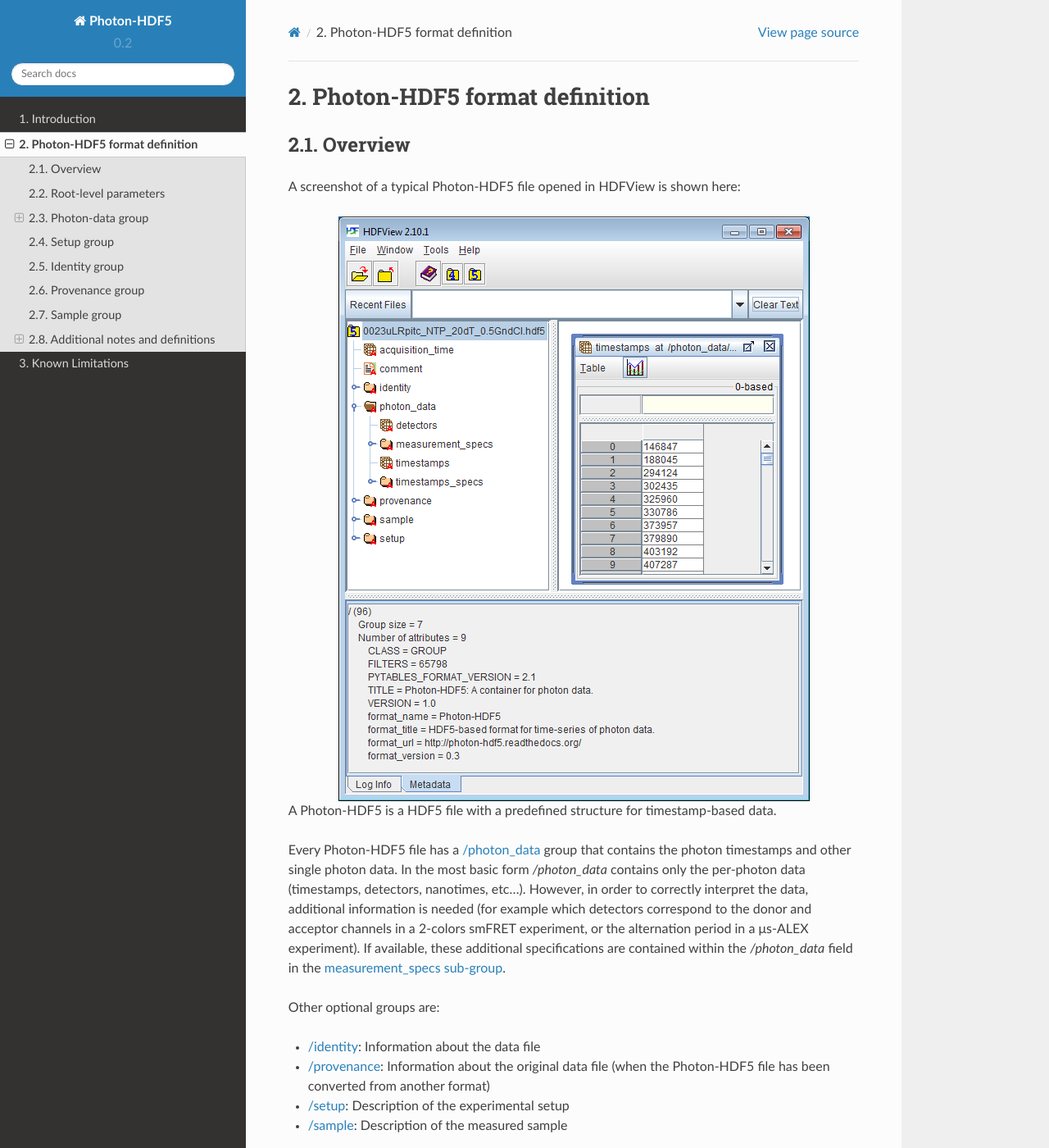
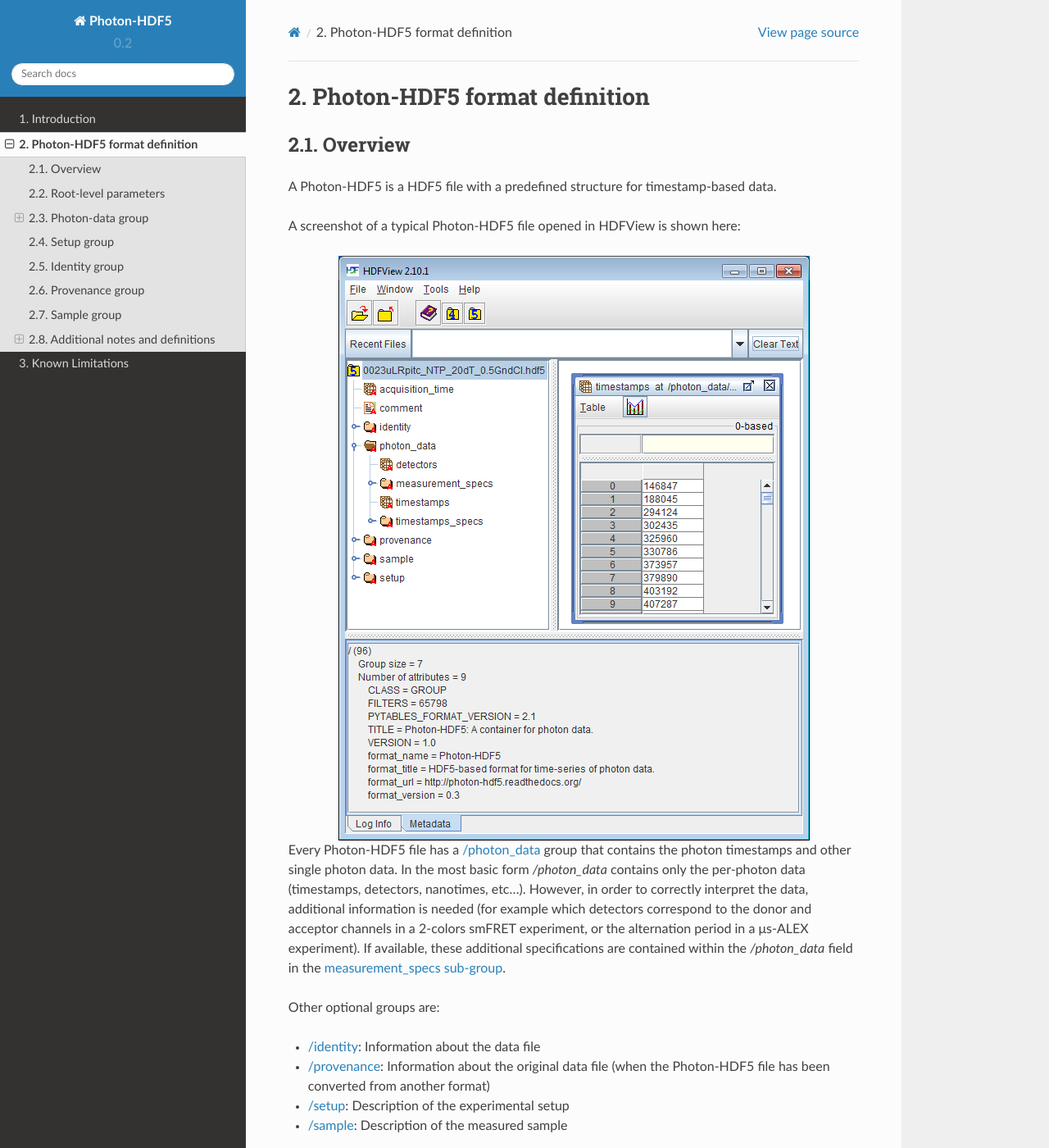
Before and after one commit to Photon-HDF5/photon-hdf5, a Sphinx documentation site: the page built from docs/phdata.rst, in a window 1280 px wide and 1400 px high. Shown: the whole window at 82% size. Built offline with Sphinx 7.4.7 and the Read the Docs theme 2.0.0, drawn with Linux system fonts in a browser that asks for light colours.

Commit message:
Move paragraph

```diff
--- a/docs/phdata.rst
+++ b/docs/phdata.rst
@@ -4,13 +4,13 @@ Photon-HDF5 format definition
 Overview
 --------
 
+A Photon-HDF5 is a HDF5 file with a predefined structure for timestamp-based
+data.
+
 A screenshot of a typical Photon-HDF5 file opened in HDFView is shown here:
 
 .. figure:: /images/hdfview.png
     :align: center
-
-A Photon-HDF5 is a HDF5 file with a predefined structure for timestamp-based
-data.
 
 Every Photon-HDF5 file has a :ref:`/photon_data <photon_data_group>`
 group that contains the photon timestamps and other single photon data.
```
